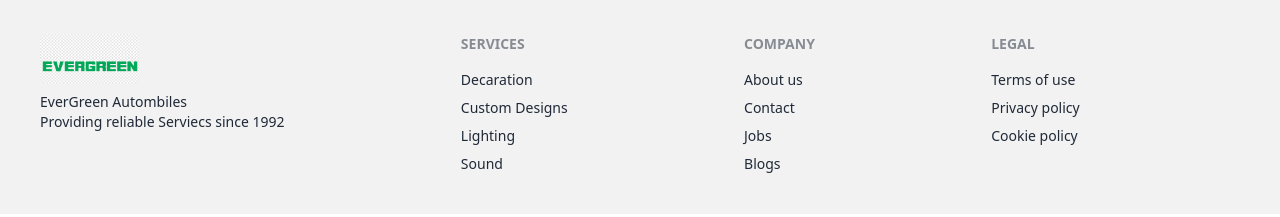
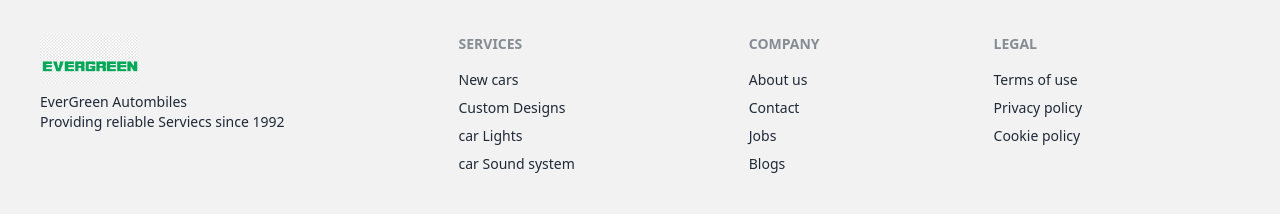
Before and after one commit to SanjidaMitu123/Evergreen-client, a React (Vite) app: page / in a window 1280 px wide. Shown: the part 580-797 px from the top of the page. Built offline with nearby package versions, Linux system fonts and the light colour scheme.

Commit message:
footer change

```diff
--- a/src/nav/Footer.jsx
+++ b/src/nav/Footer.jsx
@@ -11,10 +11,10 @@ const Footer = () => {
   </aside>
   <nav>
     <header className="footer-title">Services</header>
-    <a className="link link-hover">Decaration</a>
+    <a className="link link-hover">New cars</a>
     <a className="link link-hover">Custom Designs</a>
-    <a className="link link-hover">Lighting</a>
-    <a className="link link-hover">Sound</a>
+    <a className="link link-hover">car Lights</a>
+    <a className="link link-hover">car Sound system</a>
   </nav>
   <nav>
     <header className="footer-title">Company</header>
```
